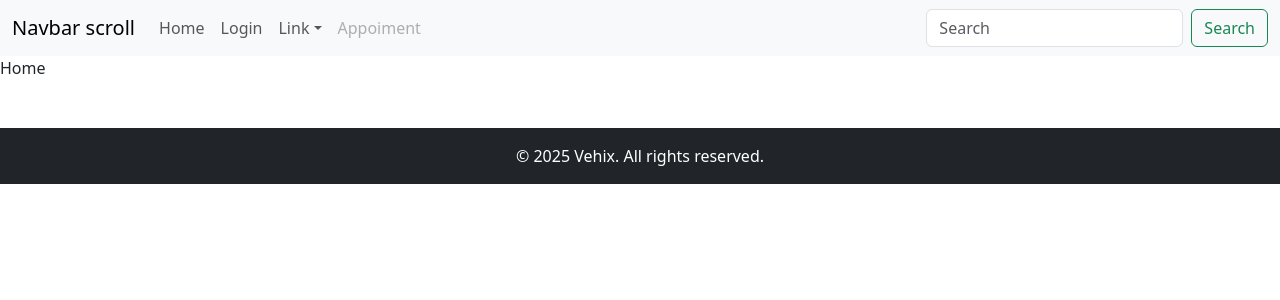
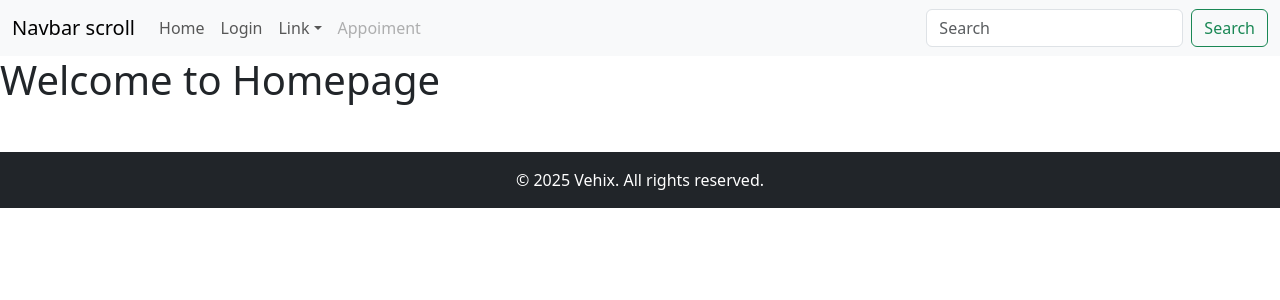
Before and after one commit to ShawindiDinuruvani/vehix, a React (Create React App) app: page / in a window 1280 px wide. Shown: the top 300 px of the page. Built offline with nearby package versions, Linux system fonts and the light colour scheme; the HTML template or start-up script is replaced by a standard one.

Commit message:
refactor: update home page

```diff
--- a/src/pages/Home.jsx
+++ b/src/pages/Home.jsx
@@ -2,7 +2,9 @@ import React from 'react'
 
 const Home = () => {
   return (
-    <div>Home</div>
+    <div>
+      <h1>Welcome to Homepage</h1>
+    </div>
   )
 }
 
```
